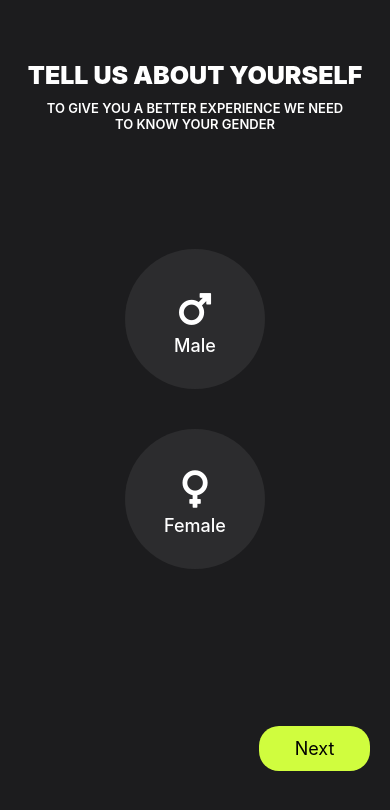
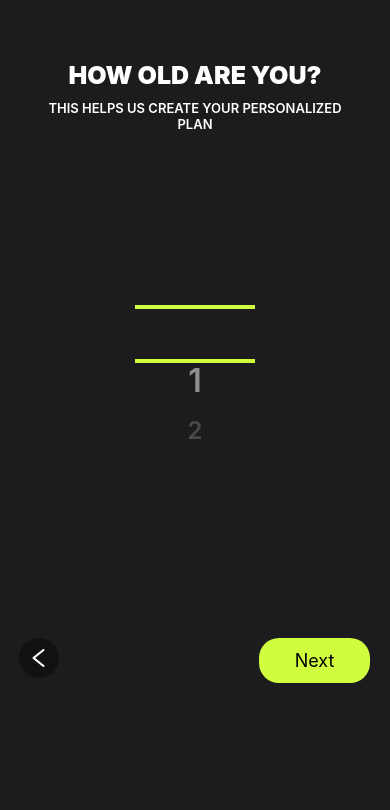
Before and after one commit to ErickBorgesGalindo/SocialFitness, a React Native app: screen /Age in a window 390 px wide. Shown: the top 810 px of the page. Built offline with nearby package versions, Linux system fonts and the light colour scheme.

Commit message:
feature: UserAge A screen focused on selecting the user's age was added, and a wheel picker component was also created.

```diff
--- a/Routes.js
+++ b/Routes.js
@@ -18,6 +18,7 @@ import Login from './screens/Login';
 import ForgotPassword from './screens/ForgotPassword';
 import Verification from './screens/Verification';
 import UserGender from './screens/UserGender';
+import UserAge from './screens/UserAge';
 
 const StackNavigator = () => {
     const Stack = createNativeStackNavigator();
@@ -26,6 +27,7 @@ const StackNavigator = () => {
         <NavigationContainer>
             <Stack.Navigator>
                 <Stack.Screen name='Gender' component={UserGender} options={{ headerShown: false }} />
+                <Stack.Screen name='Age' component={UserAge} options={{ headerShown: false }} />
                 <Stack.Screen name='Login' component={Login} options={{ headerShown: false }} />
                 <Stack.Screen name='ForgotPassword' component={ForgotPassword} options={{headerShown: false}} />
                 <Stack.Screen name='Verification' component={Verification} options={{headerShown: false}} />
--- /dev/null
+++ b/components/WheelPicker.js
@@ -0,0 +1,100 @@
+import React, { useRef } from 'react';
+import { Animated, Text, View } from 'react-native';
+
+const WheelPicker = (props) => {
+
+  const { items, onIndexChange, itemHeight } = props;
+
+  const scrollY = useRef(new Animated.Value(0)).current;
+
+  const renderItem = ({ item, index }) => {
+    const inputRange = [
+        (index - 3) * itemHeight,
+        (index - 2) * itemHeight,
+        (index - 1) * itemHeight,
+        index * itemHeight,
+        (index + 1) * itemHeight,
+    ];
+    const scale = scrollY.interpolate({
+      inputRange,
+      outputRange: [0.6, 0.8, 1, 0.8, 0.6],
+    });
+    const opacity = scrollY.interpolate({
+      inputRange,
+      outputRange: [0.2, 0.5, 1, 0.5, 0.2],
+    });
+
+
+
+
+    return (
+      <Animated.View
+        style={[
+          { height: itemHeight, width:80,transform: [{ scale }], opacity },
+          styles.animatedContainer,
+        ]}
+      >
+        <Text style={styles.pickerItem}>{item}</Text>
+      </Animated.View>
+    );
+  };
+
+  const modifiedItems = ['', '', ...items, '', '', ''];
+
+  const momentumScrollEnd = (event) => {
+    const y = event.nativeEvent.contentOffset.y;
+    const index = Math.round(y / itemHeight);
+    onIndexChange(index);
+  };
+
+  return (
+    <View style={{ height: itemHeight * 7 }}>
+      <Animated.FlatList
+        data={modifiedItems}
+        renderItem={renderItem}
+        showsVerticalScrollIndicator={false}
+        snapToInterval={itemHeight}
+        onMomentumScrollEnd={momentumScrollEnd}
+        scrollEventThrottle={16}
+        onScroll={Animated.event(
+          [{ nativeEvent: { contentOffset: { y: scrollY } } }],
+          { useNativeDriver: true }
+        )}
+        getItemLayout={(_, index) => ({
+          length: itemHeight,
+          offset: itemHeight * index,
+          index,
+        })}
+      />
+      <View style={[styles.indicatorHolder, { top: itemHeight }]}>
+        <View style={[styles.indicator]} />
+        <View style={[styles.indicator, { marginTop: itemHeight }]} />
+      </View>
+    </View>
+  );
+};
+
+const styles = {
+  pickerItem: {
+    fontSize: 40,
+    fontWeight: '600',
+    textAlign: 'center',
+    textAlignVertical: 'center',
+    color: '#FFF',
+  },
+  indicatorHolder: {
+    position: 'absolute',
+    left:'-25%',
+  },
+  indicator: {
+    width: 120,
+    height: 4,
+    backgroundColor: '#D0FD3E',
+  },
+  animatedContainer: {
+    justifyContent: 'center',
+    alignItems: 'center',
+  },
+};
+
+export default WheelPicker;
--- /dev/null
+++ b/screens/UserAge.jsx
@@ -0,0 +1,43 @@
+import { View, Text } from 'react-native';
+import React from 'react';
+import { useNavigation } from '@react-navigation/native';
+//Styles
+import Styles from '../components/Styles';
+//Components
+import CustomBtn from '../components/CustomBtn';
+import BackBtn from '../components/BackBtn';
+import WheelPicker from '../components/WheelPicker';
+
+
+const UserAge = () => {
+    const navigation = useNavigation();
+    const data = Array.from({ length: 100 }, (_, i) => i + 1);
+
+    const handleValueChange = (value) => {
+        console.log('Selected value:', value);
+    };
+    return (
+        <View style={Styles.container}>
+            {/* title */}
+            <Text style={{ ...Styles.sectionName, marginTop: 60, justifyContent: 'center', fontSize: 25 }}>How old are you?</Text>
+
+            {/* textInfo */}
+            <View style={{ width: '80%', marginTop: 10, alignSelf: 'center' }}>
+                <Text style={{ ...Styles.text, fontSize: 13, textAlign: 'center', fontWeight: '600', textTransform: 'uppercase' }}>This helps us create your personalized plan</Text>
+            </View>
+
+            {/* ageSelector */}
+            <View style={{ marginTop: '10%', alignSelf: 'center', top: '10%' }}>
+                <WheelPicker items={data} onIndexChange={handleValueChange} itemHeight={50} />
+            </View>
+
+            {/* customBtn, backBtn */}
+            <View style={{ marginRight: 20, marginTop: '30%' }}>
+                <BackBtn onPress={() => navigation.goBack()} />
+                <CustomBtn title='Next' style={{ width: '30%', alignSelf: 'flex-end' }} onPress={() => navigation.navigate('Weight')} />
+            </View>
+        </View>
+    )
+}
+
+export default UserAge
```
